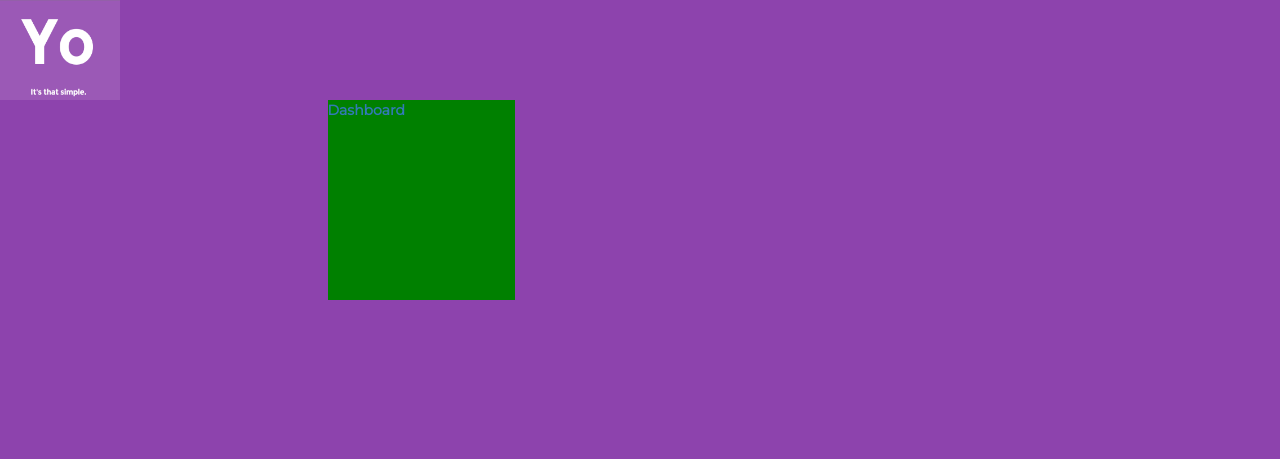
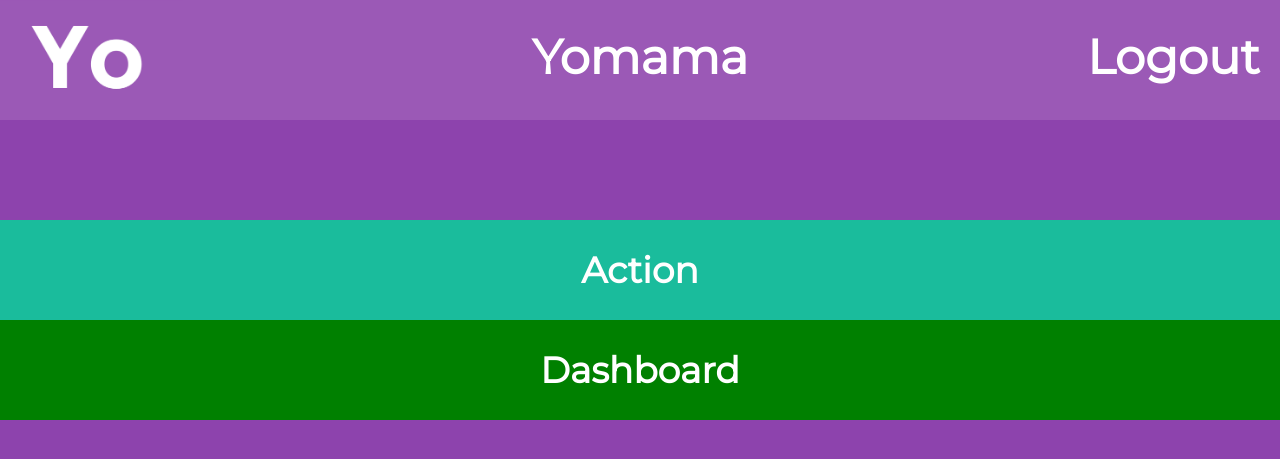
Before and after one commit to chuckcwh/yo_hack, a Django app: page / in a window 1280 px wide. Shown: the top 459 px of the page. Run offline with Django 3.2, Linux system fonts and the light colour scheme; the visitor is signed in with stand-in values (Sample User, id 1); some libraries are stand-ins or nearby versions.

Commit message:
fixed login

```diff
--- a/yo_hack/urls.py
+++ b/yo_hack/urls.py
@@ -26,7 +26,7 @@ urlpatterns = patterns('',
     #User account
     url(r'^register/$', 'yo_hack_app.views.register', name='register'),
     url(r'^login/$', 'django.contrib.auth.views.login', name='login'),
-    url(r'^logout/$', 'django.contrib.auth.views.logout', name='logout'),
+    url(r'^logout/$', 'django.contrib.auth.views.logout', {'next_page': 'index'},name='logout'),
     url(r'^password_reset/$', 'django.contrib.auth.views.password_reset', name='password_reset'),
     url(r'^password_reset/done/$', 'django.contrib.auth.views.password_reset_done', name='password_reset_done'),
     url(r'^reset/(?P<uidb64>[0-9A-Za-z_\-]+)/(?P<token>[0-9A-Za-z]{1,13}-[0-9A-Za-z]{1,20})/$',
--- a/yo_hack_app/static/css/main.css
+++ b/yo_hack_app/static/css/main.css
@@ -102,3 +102,40 @@ html, body, #map-canvas, #mobile_map { height: 100%; width: auto; margin: 0; pad
     background-color: #9B59B6;
     font-size: 36px;
 }
+
+#yomama {
+    height: 120px;
+    color: white;
+    text-align: center;
+    font-family: 'Montserrat', sans-serif;
+    font-size: 36px;
+    background-color: #9B59B6;
+}
+#yo_icon {
+    float: left;
+}
+.icon_reset {
+    padding: 0;
+}
+.yomama_text {
+    font-size: 48px;
+    padding-top: 23px;
+}
+#go_action, #go_dashboard, #go_login, #go_register {
+    padding-top: 25px;
+    color: white;
+}
+#go_login{
+    background-color: #F1C40F;
+}
+#go_register {
+    background-color: #2980B9;
+}
+#home-body {
+    padding-top: 100px;
+}
+#action_dashboard {
+    font-size: 32px;
+    padding-top: 35px;
+    background-color: #9B59B6;
+}
--- a/yo_hack_app/static/js/main.js
+++ b/yo_hack_app/static/js/main.js
@@ -85,6 +85,19 @@ $(document).ready(function() {
         $(this).css('background-color', color_list[count]);
     });
 
-
-
+    $('#go_action').on('click', function () {
+        window.location.href = "/action/";
+    });
+    $('#go_dashboard, #action_dashboard').on('click', function () {
+        window.location.href = "/dashboard/";
+    });
+    $('#go_logout').on('click', function () {
+        window.location.href = "/logout/";
+    });
+    $('#go_login').on('click', function () {
+        window.location.href = "/login/";
+    });
+    $('#go_register').on('click', function () {
+        window.location.href = "/register/";
+    });
 });
--- a/yo_hack_app/templates/base.html
+++ b/yo_hack_app/templates/base.html
@@ -17,7 +17,7 @@
     {% block head_ext %}{% endblock %}
 </head>
 <body>
-<div><img width=120 height=100 src="{% static 'img/yo-icon.jpg' %}"></div>
+
 {#<nav class="navbar transparent" role="navigation">#}
 {#  <div class="container-fluid">#}
 {#    <!-- Brand and toggle get grouped for better mobile display -->#}
--- a/yo_hack_app/templates/base_url.html
+++ b/yo_hack_app/templates/base_url.html
@@ -7,6 +7,7 @@
     <title>{% block title %}{% endblock %}</title>
     <link rel="stylesheet" type="text/css" href="{% static 'css/reset.min.css' %}">
     <link href='http://fonts.googleapis.com/css?family=Oxygen' rel='stylesheet' type='text/css'>
+    <link href='http://fonts.googleapis.com/css?family=Montserrat' rel='stylesheet' type='text/css'>
     <link rel="stylesheet" href="https://maxcdn.bootstrapcdn.com/bootstrap/3.2.0/css/bootstrap-theme.min.css">
     <link rel="stylesheet" href="https://maxcdn.bootstrapcdn.com/bootstrap/3.2.0/css/bootstrap.min.css">
     <link rel="stylesheet" type="text/css" href="{% static 'css/main.css' %}">
--- a/yo_hack_app/templates/index.html
+++ b/yo_hack_app/templates/index.html
@@ -10,17 +10,30 @@
 {% endblock %}
 
 {% block body_ext %}
-    <div class="row">
+<div id="yomama">
+    <div class="col-xs-2 icon_reset">
+        <img id="yo_icon" height=120 src="{% static 'img/yo-icon.png' %}">
+    </div>
+    <div class="col-xs-8">
+        <div class="yomama_text">Yomama</div>
+    </div>
     {% if user.is_authenticated %}
-        <div class="col-md-3 col-xs-3"></div>
-        <div class="col-md-6 col-xs-6">
-            <div class="auth_window" id="go_dashboard"><a href="{% url 'dashboard' %}">Dashboard</a></div>
+        <div class="col-xs-2 icon_reset">
+            <div class="yomama_text" id="go_logout">Logout</div>
         </div>
+    {% endif %}
+</div>
 
+<div class="row">
+    <div id="home-body">
+    {% if user.is_authenticated %}
+        <div class="hello_title" id="go_action">Action</div>
+        <div class="lost_title" id="go_dashboard">Dashboard</div>
     {% else %}
-        <div class="auth_window" id="go_login"><a href="{% url 'login' %}">Login</a></div>
-        <div class="auth_window" id="go_register"><a href="{% url 'register' %}">Register</a></div>
+        <div class="lost_title" id="go_login">Login</div>
+        <div class="emergency_title" id="go_register">Register</div>
     {% endif %}
     </div>
+</div>
 
 {% endblock %}
--- a/yo_hack_app/views.py
+++ b/yo_hack_app/views.py
@@ -1,5 +1,6 @@
 import json
 from django.contrib.auth import authenticate, login
+from django.contrib.auth.decorators import login_required
 from django.core import serializers
 from django.http import HttpResponse
 from django.shortcuts import render, redirect
@@ -40,7 +41,7 @@ def register(request):
         'form': form,
     })
 
-
+@login_required
 def dashboard(request):
     familys = Family.objects.filter(me=request.user)
     send_actions = Action.objects.filter(sender=request.user)
```
Also changed, not shown: yo_hack_app/templates/action.html (+11 -0 lines), yo_hack_app/static/img/yo-icon.jpg (deleted), yo_hack_app/static/img/yo-icon.png (added).
